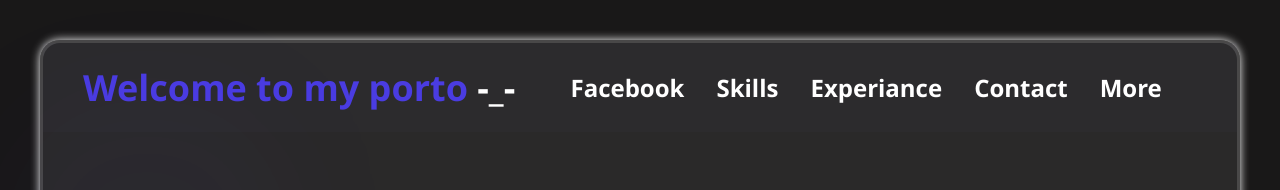
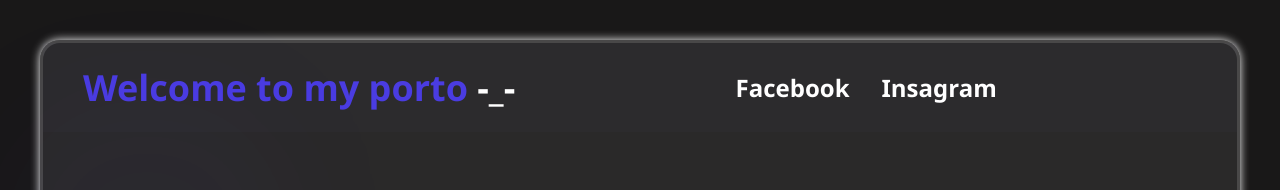
Before and after one commit to Hiimeka/Hiimeka, a plain HTML site: page index.html in a window 1280 px wide. Shown: the top 190 px of the page. Drawn offline with Linux system fonts and the light colour scheme.

Commit message:
index.html

```diff
--- a/index.html
+++ b/index.html
@@ -13,10 +13,7 @@
             <div class="logo"><h1>Welcome to my porto<span class="logo_span"> -_- </span></h1></div>
             <div class="links">
                 <li><a href="https://www.facebook.com/0x2017">Facebook</a></li>
-                <li><a href="#">Skills</a></li>
-                <li><a href="#">Experiance</a></li>
-                <li><a href="#">Contact</a></li>
-                <li><a href="#">More</a></li>
+                <li><a href="https://www.instagram.com/firman.x0x/#">Insagram</a></li>
             </div>
         </nav>
 
```
